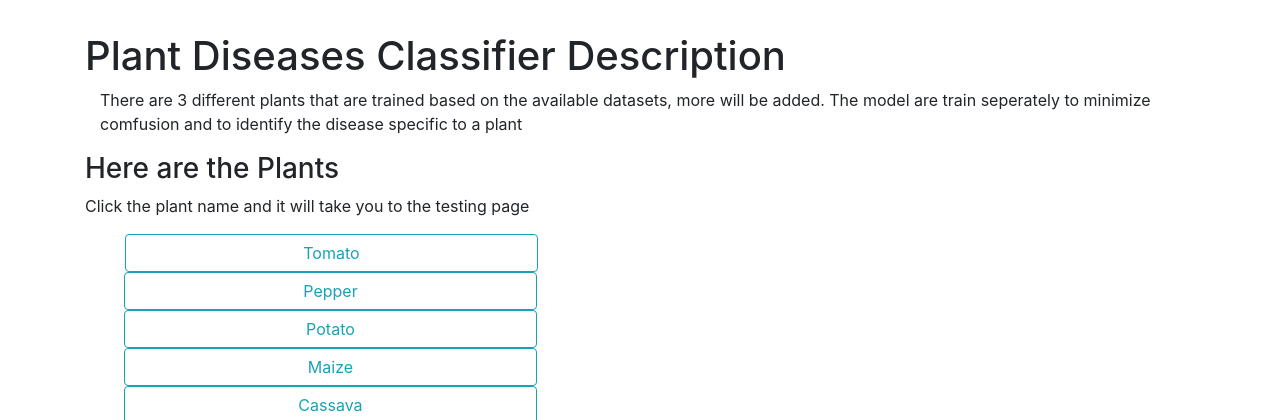
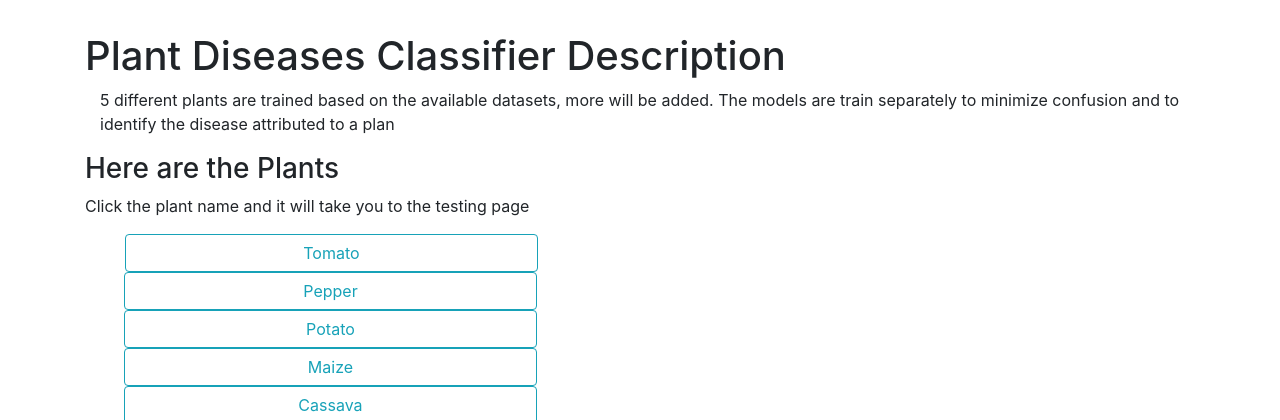
Before and after one commit to dit-x/Deep-Learning, a Flask app: page / in a window 1280 px wide. Shown: the part 56-476 px from the top of the page. Run offline with Flask 2, Linux system fonts and the light colour scheme; some libraries are stand-ins or nearby versions.

Commit message:
made changes and correct errors

```diff
--- a/plant_disease_identification/app.py
+++ b/plant_disease_identification/app.py
@@ -21,7 +21,7 @@ from gevent.pywsgi import WSGIServer
 # Define a flask app
 app = Flask(__name__)
 
-
+model_location = 'C:\Users\DiT\GitHub\plant_models'
 
 
 #%%
@@ -89,33 +89,33 @@ def home():
 @app.route('/tomato', methods=['GET', 'POST'])
 def tomato():
     session['plant'] = 'tomato'
-    session['path'] = 'plant_models/tomato_inception_v3.h5'
+    session['path'] = os.path.join(model_location, 'tomato_inception_v3.h5')
     return render_template('tomato.html')
 
 
 @app.route('/pepper', methods=['GET'])
 def pepper():
     session['plant'] = 'pepper'
-    session['path'] = 'plant_models/pepper_inception_v3.h5'
+    session['path'] = os.path.join(model_location, 'pepper_inception_v3.h5')
     return render_template('pepper.html')
 
 
 @app.route('/potato', methods=['GET'])
 def potato():
     session['plant'] = 'potato'
-    session['path'] = 'plant_models/potato_inception_v3.h5'
+    session['path'] = os.path.join(model_location, 'potato_inception_v3.h5')
     return render_template('potato.html')
 
 @app.route('/maize', methods=['GET'])
 def maize():
     session['plant'] = 'maize'
-    session['path'] = 'plant_models/maize_inception_v3.h5'
+    session['path'] = os.path.join(model_location, 'maize_inception_v3.h5')
     return render_template('maize.html')
 
 @app.route('/cassava', methods=['GET'])
 def cassava():
     session['plant'] = 'cassava'
-    session['path'] = 'plant_models/cassava_inception_v3.h5'
+    session['path'] = os.path.join(model_location, 'cassava_inception_v3.h5')
     return render_template('cassava.html')
 
 
--- a/plant_disease_identification/templates/home.html
+++ b/plant_disease_identification/templates/home.html
@@ -6,8 +6,8 @@
 
 <div class="container">
     <p>
-        There are 3 different plants that are trained based on the available datasets, more will be added. The model are
-        train seperately to minimize comfusion and to identify the disease specific to a plant
+        5 different plants are trained based on the available datasets, more will be added.
+        The models are train separately to minimize confusion and to identify the disease attributed  to a plan
     </p>
 </div>
 
--- a/plant_disease_identification/templates/maize.html
+++ b/plant_disease_identification/templates/maize.html
@@ -15,8 +15,8 @@
         </ol>
         The accuracy achieved when the model was trained on
         <b style="color:#ff272b";>7316</b>  data belonging to the four classes was
-        <b style="color:#ff272b";>96%</b>
-        The classifier classifies and give it confident level of the classification which scale for 0-1
+        <b style="color:#ff272b";>96%</b>.
+        The classifier classifies and gives the confident level of the classification which scale for 0-1
     </p>
 </div>
 
--- a/plant_disease_identification/templates/pepper.html
+++ b/plant_disease_identification/templates/pepper.html
@@ -16,7 +16,7 @@
         The accuracy achieved when the model was trained on
         <b style="color:#ff272b";>3901</b>  data belonging to the 2 classes was
         <b style="color:#ff272b";>96%</b>.
-        The classifier classifies and give it confident level of the classification which scale for 0-1
+        The classifier classifies and gives the confident level of the classification which scale for 0-1
     </p>
 </div>
 
--- a/plant_disease_identification/templates/potato.html
+++ b/plant_disease_identification/templates/potato.html
@@ -14,8 +14,8 @@
         </ol>
         The accuracy achieved when the model was trained on
         <b style="color:#ff272b";>5702</b>  data belonging to the three classes was
-        <b style="color:#ff272b";>93%</b>
-        The classifier classifies and give it confident level of the classification which scale for 0-1
+        <b style="color:#ff272b";>93%</b>.
+        The classifier classifies and gives the confident level of the classification which scale for 0-1
     </p>
 </div>
 
--- a/plant_disease_identification/templates/tomato.html
+++ b/plant_disease_identification/templates/tomato.html
@@ -24,7 +24,7 @@
         The accuracy achieved when the model was trained on
         <b style="color:#ff272b";>18345</b>  data belonging to the 10 classes was
         <b style="color:#ff272b";>85%</b>.
-        The classifier classifies and give it confident level of the classification which scale for 0-1
+        The classifier classifies and gives the confident level of the classification which scale for 0-1
     </p>
 
 
```
